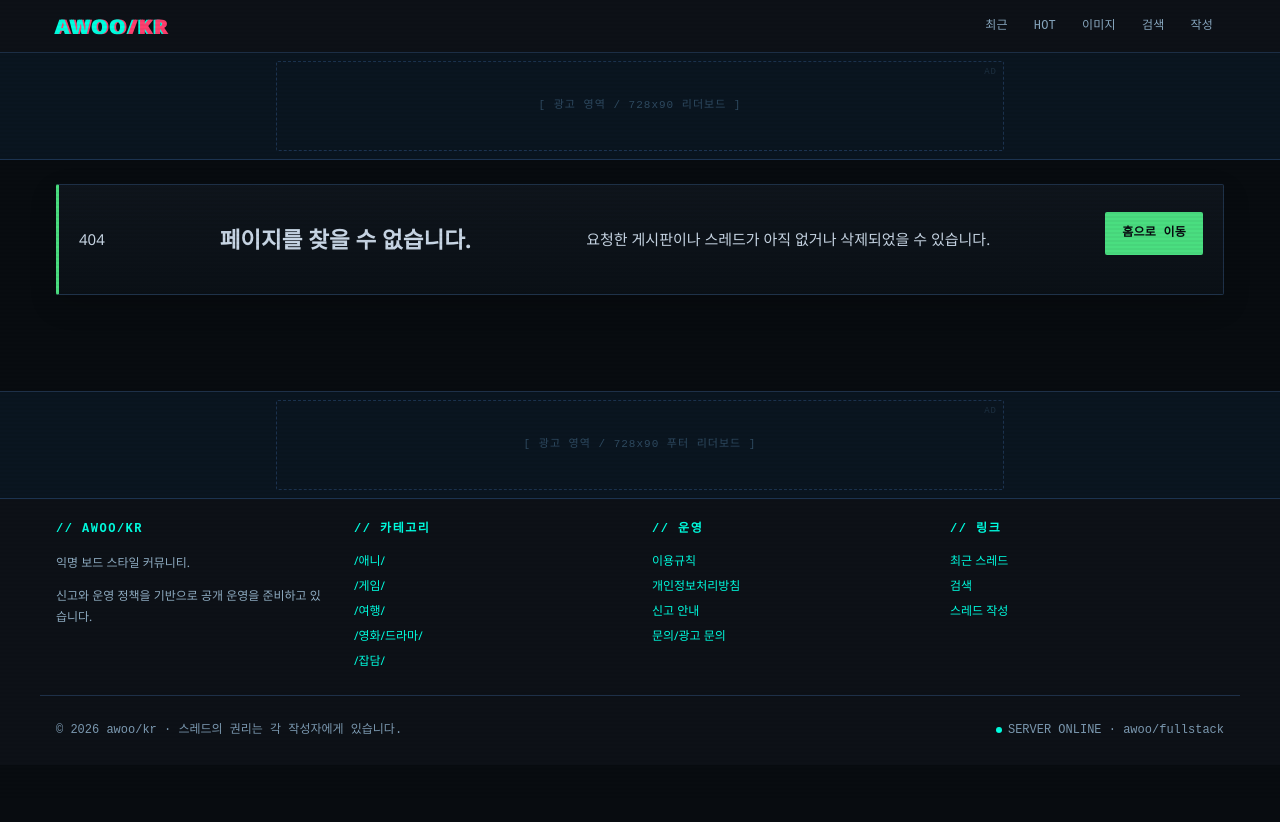
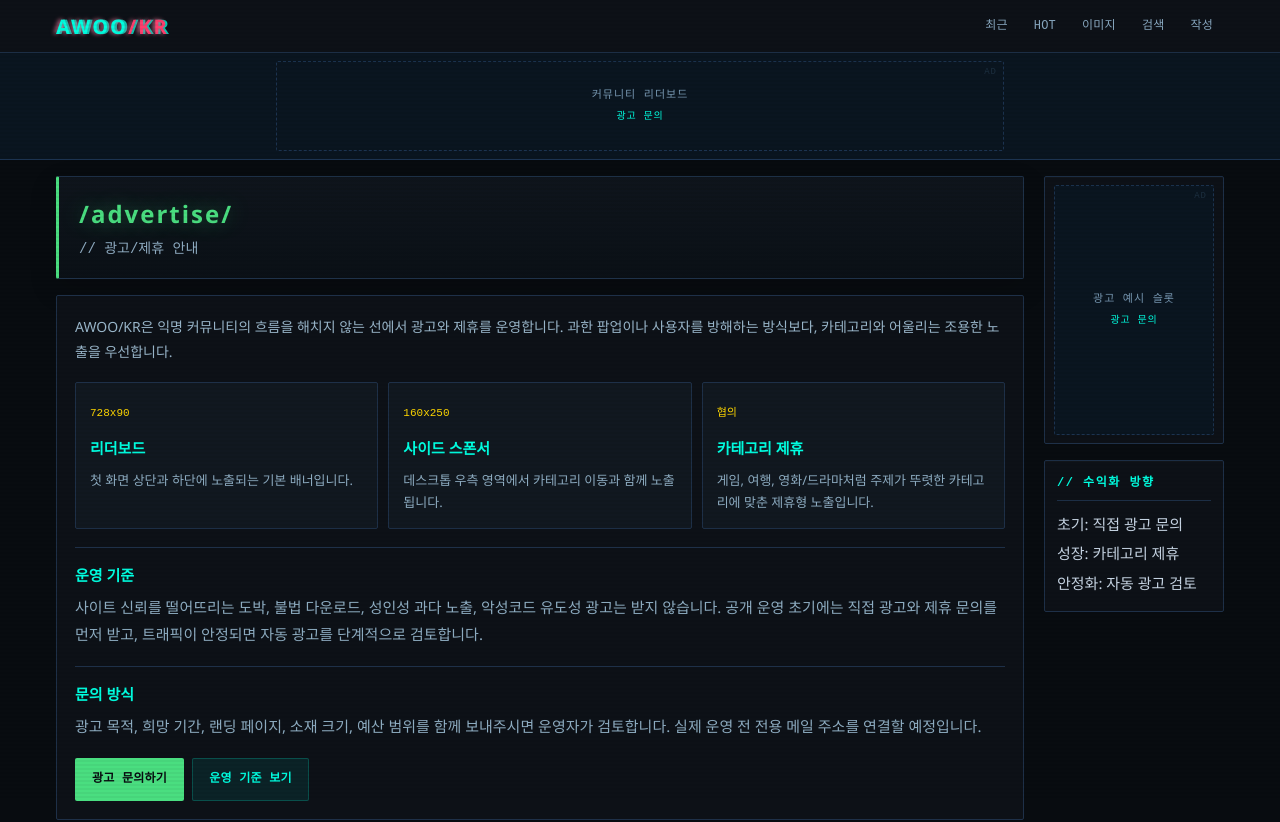
Before and after one commit to lingshanel/awoo-web, a Next.js app in the folder frontend/: page /advertise in a window 1280 px wide. Before the commit this address had no page. Shown: the top 822 px of the page. Before the commit the page ends 800 px from the top, so only its background shows below. Built offline with nearby package versions, Linux system fonts and the light colour scheme.

Commit message:
Add advertising revenue groundwork

```diff
--- /dev/null
+++ b/frontend/app/advertise/page.tsx
@@ -0,0 +1,91 @@
+import Link from 'next/link';
+import { AdSlot } from '@/components/ad-slot';
+
+const placements = [
+  {
+    name: '리더보드',
+    size: '728x90',
+    description: '첫 화면 상단과 하단에 노출되는 기본 배너입니다.',
+  },
+  {
+    name: '사이드 스폰서',
+    size: '160x250',
+    description: '데스크톱 우측 영역에서 카테고리 이동과 함께 노출됩니다.',
+  },
+  {
+    name: '카테고리 제휴',
+    size: '협의',
+    description: '게임, 여행, 영화/드라마처럼 주제가 뚜렷한 카테고리에 맞춘 제휴형 노출입니다.',
+  },
+];
+
+export default function AdvertisePage() {
+  return (
+    <div className="page-body">
+      <main className="main-column">
+        <section className="board-header">
+          <div>
+            <div className="board-tag">/advertise/</div>
+            <div className="board-name">// 광고/제휴 안내</div>
+          </div>
+        </section>
+
+        <section className="policy-page revenue-page">
+          <p className="policy-lead">
+            AWOO/KR은 익명 커뮤니티의 흐름을 해치지 않는 선에서 광고와 제휴를 운영합니다.
+            과한 팝업이나 사용자를 방해하는 방식보다, 카테고리와 어울리는 조용한 노출을 우선합니다.
+          </p>
+
+          <div className="revenue-card-grid">
+            {placements.map((placement) => (
+              <article key={placement.name} className="revenue-card">
+                <span>{placement.size}</span>
+                <h2>{placement.name}</h2>
+                <p>{placement.description}</p>
+              </article>
+            ))}
+          </div>
+
+          <section className="policy-section">
+            <h2>운영 기준</h2>
+            <p>
+              사이트 신뢰를 떨어뜨리는 도박, 불법 다운로드, 성인성 과다 노출, 악성코드 유도성 광고는 받지 않습니다.
+              공개 운영 초기에는 직접 광고와 제휴 문의를 먼저 받고, 트래픽이 안정되면 자동 광고를 단계적으로 검토합니다.
+            </p>
+          </section>
+
+          <section className="policy-section">
+            <h2>문의 방식</h2>
+            <p>
+              광고 목적, 희망 기간, 랜딩 페이지, 소재 크기, 예산 범위를 함께 보내주시면 운영자가 검토합니다.
+              실제 운영 전 전용 메일 주소를 연결할 예정입니다.
+            </p>
+          </section>
+
+          <div className="revenue-actions">
+            <Link className="submit-btn primary" href="/contact">
+              광고 문의하기
+            </Link>
+            <Link className="toolbar-link" href="/rules">
+              운영 기준 보기
+            </Link>
+          </div>
+        </section>
+      </main>
+
+      <aside className="sidebar">
+        <div className="sidebar-widget" style={{ padding: 8, textAlign: 'center' }}>
+          <AdSlot variant="side" label="광고 예시 슬롯" />
+        </div>
+        <div className="sidebar-widget">
+          <h3>// 수익화 방향</h3>
+          <ul className="plain-list">
+            <li>초기: 직접 광고 문의</li>
+            <li>성장: 카테고리 제휴</li>
+            <li>안정화: 자동 광고 검토</li>
+          </ul>
+        </div>
+      </aside>
+    </div>
+  );
+}
--- a/frontend/app/contact/page.tsx
+++ b/frontend/app/contact/page.tsx
@@ -13,7 +13,7 @@ export default function ContactPage() {
         },
         {
           title: '광고 문의',
-          body: '카테고리와 어울리는 배너 광고, 직접 광고, 제휴 제안을 받을 수 있도록 광고 슬롯과 기간 기준을 준비 중입니다.',
+          body: '카테고리와 어울리는 배너 광고, 직접 광고, 제휴 제안을 받을 수 있습니다. 광고 목적, 희망 기간, 랜딩 페이지, 예산 범위를 함께 보내주시면 검토가 빨라집니다.',
         },
         {
           title: '연락처',
--- a/frontend/app/globals.css
+++ b/frontend/app/globals.css
@@ -165,6 +165,8 @@ select {
   display: inline-flex;
   align-items: center;
   justify-content: center;
+  flex-direction: column;
+  gap: 3px;
   background: var(--ad-bg);
   border: 1px dashed var(--ad-border);
   color: var(--text-dim);
@@ -173,6 +175,9 @@ select {
   letter-spacing: 1px;
   border-radius: 2px;
   position: relative;
+  overflow: hidden;
+  text-decoration: none;
+  transition: border-color 0.15s, color 0.15s, background 0.15s;
 }
 
 .ad-slot::before {
@@ -183,6 +188,23 @@ select {
   font-size: 9px;
   color: var(--text-dim);
   opacity: 0.5;
+}
+
+.ad-slot:hover {
+  color: #9ab7cb;
+  border-color: rgba(0, 255, 225, 0.25);
+  background: rgba(0, 255, 225, 0.035);
+  text-decoration: none;
+}
+
+.ad-slot span {
+  color: #7899b3;
+}
+
+.ad-slot small {
+  color: var(--accent);
+  font-size: 10px;
+  letter-spacing: 0.08em;
 }
 
 .ad-slot-top {
@@ -1542,6 +1564,51 @@ select {
   line-height: 1.8;
 }
 
+.revenue-page {
+  gap: 18px;
+}
+
+.revenue-card-grid {
+  display: grid;
+  grid-template-columns: repeat(3, minmax(0, 1fr));
+  gap: 10px;
+}
+
+.revenue-card {
+  background: var(--bg-card);
+  border: 1px solid var(--border);
+  border-radius: 2px;
+  padding: 14px;
+  min-height: 142px;
+}
+
+.revenue-card span {
+  display: inline-flex;
+  margin-bottom: 12px;
+  color: var(--accent3);
+  font-family: var(--font-mono);
+  font-size: 11px;
+}
+
+.revenue-card h2 {
+  margin: 0 0 8px;
+  color: var(--accent);
+  font-size: 15px;
+}
+
+.revenue-card p {
+  margin: 0;
+  color: #8faec3;
+  font-size: 13px;
+  line-height: 1.7;
+}
+
+.revenue-actions {
+  display: flex;
+  gap: 8px;
+  flex-wrap: wrap;
+}
+
 .admin-report-card {
   display: grid;
   gap: 10px;
@@ -1816,6 +1883,10 @@ select {
     grid-template-columns: 1fr;
   }
 
+  .revenue-card-grid {
+    grid-template-columns: 1fr;
+  }
+
   .board-header,
   .board-controls,
   .toolbar {
--- a/frontend/app/layout.tsx
+++ b/frontend/app/layout.tsx
@@ -1,5 +1,6 @@
 import type { Metadata } from 'next';
 import Link from 'next/link';
+import { AdSlot } from '@/components/ad-slot';
 import './globals.css';
 
 export const metadata: Metadata = {
@@ -27,6 +28,7 @@ const policyLinks = [
   { href: '/rules', label: '이용규칙' },
   { href: '/privacy', label: '개인정보처리방침' },
   { href: '/report-guide', label: '신고 안내' },
+  { href: '/advertise', label: '광고/제휴 안내' },
   { href: '/contact', label: '문의/광고 문의' },
 ];
 
@@ -51,12 +53,12 @@ export default function RootLayout({
           </div>
         </header>
         <div className="ad-banner-top">
-          <div className="ad-slot ad-slot-top">[ 광고 영역 / 728x90 리더보드 ]</div>
+          <AdSlot variant="top" />
         </div>
         <div className="shell">{children}</div>
         <footer className="footer">
           <div className="ad-banner-footer">
-            <div className="ad-slot ad-slot-top">[ 광고 영역 / 728x90 푸터 리더보드 ]</div>
+            <AdSlot variant="footer" />
           </div>
           <div className="footer-inner">
             <div className="footer-col">
--- a/frontend/app/page.tsx
+++ b/frontend/app/page.tsx
@@ -1,4 +1,5 @@
 import Link from 'next/link';
+import { AdSlot } from '@/components/ad-slot';
 import { BoardCard } from '@/components/board-card';
 import { NoticeTicker } from '@/components/notice-ticker';
 import { ThreadCard } from '@/components/thread-card';
@@ -83,7 +84,7 @@ export default async function HomePage() {
 
       <aside className="sidebar">
         <div className="sidebar-widget" style={{ padding: 8, textAlign: 'center' }}>
-          <div className="ad-slot ad-slot-side">[ 광고 160x250 ]</div>
+          <AdSlot variant="side" />
         </div>
         <div className="sidebar-widget">
           <h3>// 카테고리</h3>
--- /dev/null
+++ b/frontend/components/ad-slot.tsx
@@ -0,0 +1,32 @@
+import Link from 'next/link';
+
+type AdSlotVariant = 'top' | 'footer' | 'side' | 'inline';
+
+const variantClass: Record<AdSlotVariant, string> = {
+  top: 'ad-slot-top',
+  footer: 'ad-slot-top',
+  side: 'ad-slot-side',
+  inline: 'ad-slot-inline',
+};
+
+const variantLabel: Record<AdSlotVariant, string> = {
+  top: '커뮤니티 리더보드',
+  footer: '하단 리더보드',
+  side: '사이드 스폰서',
+  inline: '본문 스폰서',
+};
+
+export function AdSlot({
+  variant,
+  label,
+}: {
+  variant: AdSlotVariant;
+  label?: string;
+}) {
+  return (
+    <Link className={`ad-slot ${variantClass[variant]}`} href="/advertise">
+      <span>{label || variantLabel[variant]}</span>
+      <small>광고 문의</small>
+    </Link>
+  );
+}
```
